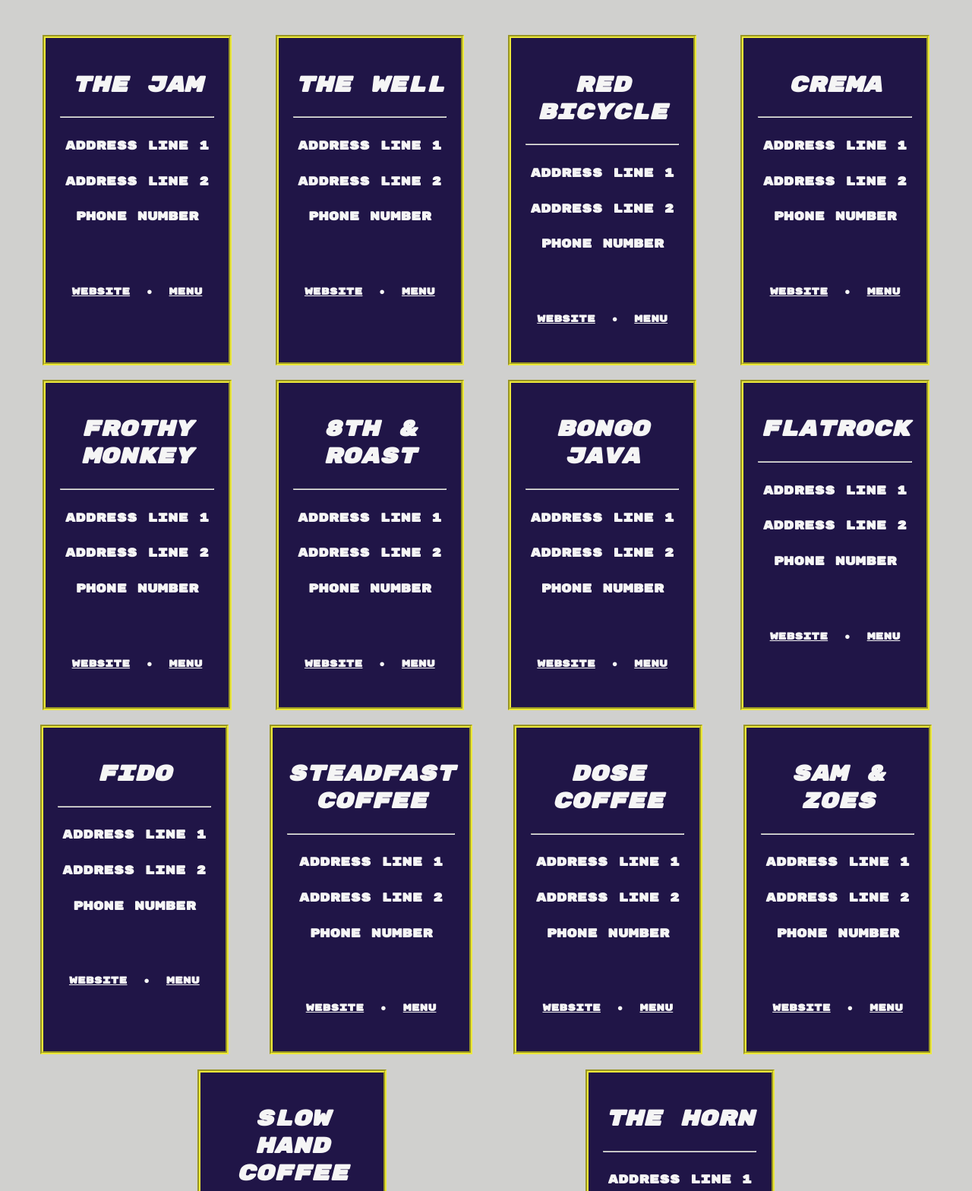
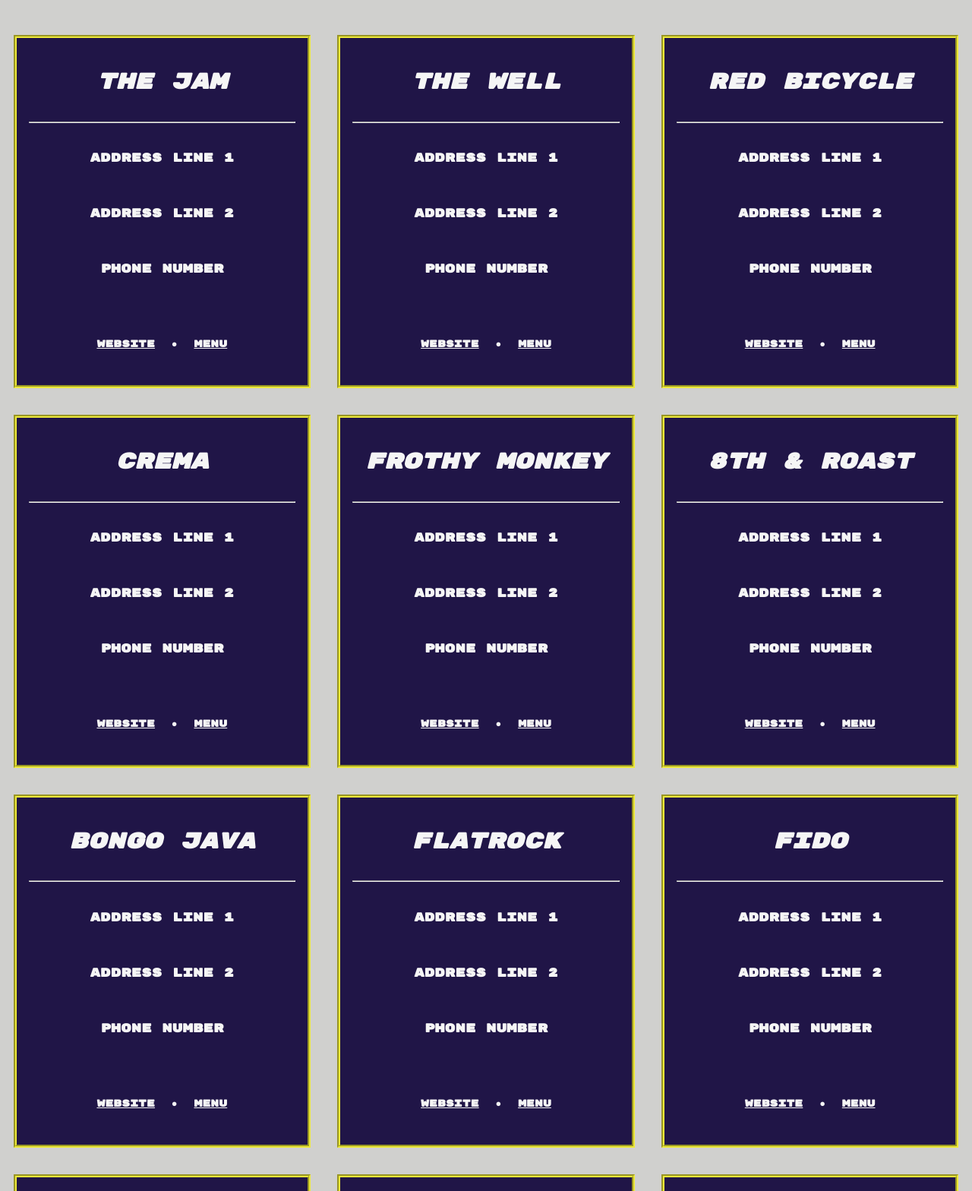
Before and after one commit to gradyrobbins/CoffeeHousesNashville, a plain HTML site: page index.html in a window 1280 px wide. Shown: the part 272-1840 px from the top of the page at 76% size. Drawn offline with Linux system fonts and the light colour scheme; a web font is replaced by a local one.

Commit message:
wrap a div around a <br/> hack when justifycontent=column

```diff
--- a/index.html
+++ b/index.html
@@ -15,24 +15,44 @@
   <h1 class="pageHeader"><span style='font-size:100px;'>&nbsp;&#9749;&nbsp;</span>Coffee Houses of Nashville<span style='font-size:100px;'>&nbsp;&#9749;&nbsp;</span></h1>
 
 <br/>
-<article class="list">
-  <section class="shop"><h2><em>The Jam</em></h2><hr><h5>address line 1</h5><h5>address line 2</h5><h5> phone number</h5><br/><h6> <a href="https://www.google.com/images" target="_blank">website</a>&nbsp;&nbsp;&#9679;&nbsp;&nbsp;<a href="www.google.com">menu</a></h6> </section>
-  <section class="shop"><h2><em>The Well</em></h2><hr><h5>address line 1</h5><h5>address line 2</h5><h5> phone number</h5><br/><h6> <a href="https://www.google.com/images" target="_blank">website</a>&nbsp;&nbsp;&#9679;&nbsp;&nbsp;<a href="www.google.com">menu</a></h6></section>
-  <section class="shop"><h2><em>Red Bicycle</em></h2><hr><h5>address line 1</h5><h5>address line 2</h5><h5> phone number</h5><br/><h6> <a href="https://www.google.com/images" target="_blank">website</a>&nbsp;&nbsp;&#9679;&nbsp;&nbsp;<a href="www.google.com">menu</a></h6></section>
-  <section class="shop"><h2><em>Crema</em></h2><hr><h5>address line 1</h5><h5>address line 2</h5><h5> phone number</h5><br/><h6> <a href="https://www.google.com/images" target="_blank">website</a>&nbsp;&nbsp;&#9679;&nbsp;&nbsp;<a href="www.google.com">menu</a></h6></section>
-  <section class="shop"><h2><em>Frothy Monkey</em></h2><hr><h5>address line 1</h5><h5>address line 2</h5><h5> phone number</h5><br/><h6> <a href="https://www.google.com/images" target="_blank">website</a>&nbsp;&nbsp;&#9679;&nbsp;&nbsp;<a href="www.google.com">menu</a></h6></section>
-  <section class="shop"><h2><em>8th &amp; Roast</em></h2><hr><h5>address line 1</h5><h5>address line 2</h5><h5> phone number</h5><br/><h6> <a href="https://www.google.com/images" target="_blank">website</a>&nbsp;&nbsp;&#9679;&nbsp;&nbsp;<a href="www.google.com">menu</a></h6></section>
-  <section class="shop"><h2><em>Bongo Java</em></h2><hr><h5>address line 1</h5><h5>address line 2</h5><h5> phone number</h5><br/><h6> <a href="https://www.google.com/images" target="_blank">website</a>&nbsp;&nbsp;&#9679;&nbsp;&nbsp;<a href="www.google.com">menu</a></h6></section>
-  <section class="shop"><h2><em>Flatrock</em></h2><hr><h5>address line 1</h5><h5>address line 2</h5><h5> phone number</h5><br/><h6> <a href="https://www.google.com/images" target="_blank">website</a>&nbsp;&nbsp;&#9679;&nbsp;&nbsp;<a href="www.google.com">menu</a></h6></section>
-  <section class="shop"><h2><em>Fido</em></h2><hr><h5>address line 1</h5><h5>address line 2</h5><h5> phone number</h5><br/><h6> <a href="https://www.google.com/images" target="_blank">website</a>&nbsp;&nbsp;&#9679;&nbsp;&nbsp;<a href="www.google.com">menu</a></h6></section>
-  <section class="shop"><h2><em>Steadfast Coffee</em></h2><hr><h5>address line 1</h5><h5>address line 2</h5><h5> phone number</h5><br/><h6> <a href="https://www.google.com/images" target="_blank">website</a>&nbsp;&nbsp;&#9679;&nbsp;&nbsp;<a href="www.google.com">menu</a></h6></section>
-  <section class="shop"><h2><em>Dose Coffee</em></h2><hr><h5>address line 1</h5><h5>address line 2</h5><h5> phone number</h5><br/><h6> <a href="https://www.google.com/images" target="_blank">website</a>&nbsp;&nbsp;&#9679;&nbsp;&nbsp;<a href="www.google.com">menu</a></h6></section>
-  <section class="shop"><h2><em>Sam &amp; Zoes</em></h2><hr><h5>address line 1</h5><h5>address line 2</h5><h5> phone number</h5><br/><h6> <a href="https://www.google.com/images" target="_blank">website</a>&nbsp;&nbsp;&#9679;&nbsp;&nbsp;<a href="www.google.com">menu</a></h6></section>
-  <section class="shop"><h2><em>Slow Hand Coffee</em></h2><hr><h5>address line 1</h5><h5>address line 2</h5><h5> phone number</h5><br/><h6> <a href="https://www.google.com/images" target="_blank">website</a>&nbsp;&nbsp;&#9679;&nbsp;&nbsp;<a href="www.google.com">menu</a></h6></section>
-  <section class="shop"><h2><em>The Horn</em></h2><hr><h5>address line 1</h5><h5>address line 2</h5><h5> phone number</h5><br/><h6> <a href="https://www.google.com/images" target="_blank">website</a>&nbsp;&nbsp;&#9679;&nbsp;&nbsp;<a href="www.google.com">menu</a></h6></section>
+<article class="parent list">
+  <section class="shop"><h2><em>The Jam</em></h2><div><hr/></div><h5>address line 1</h5><h5>address line 2</h5><h5> phone number</h5><br/><h6> <a href="https://www.google.com/images" target="_blank">website</a>&nbsp;&nbsp;&#9679;&nbsp;&nbsp;<a href="www.google.com">menu</a></h6> </section>
+  <section class="shop"><h2><em>The Well</em></h2><div><hr/></div><h5>address line 1</h5><h5>address line 2</h5><h5> phone number</h5><br/><h6> <a href="https://www.google.com/images" target="_blank">website</a>&nbsp;&nbsp;&#9679;&nbsp;&nbsp;<a href="www.google.com">menu</a></h6></section>
+  <section class="shop"><h2><em>Red Bicycle</em></h2><div><hr/></div><h5>address line 1</h5><h5>address line 2</h5><h5> phone number</h5><br/><h6> <a href="https://www.google.com/images" target="_blank">website</a>&nbsp;&nbsp;&#9679;&nbsp;&nbsp;<a href="www.google.com">menu</a></h6></section>
+  <section class="shop"><h2><em>Crema</em></h2><div><hr/></div><h5>address line 1</h5><h5>address line 2</h5><h5> phone number</h5><br/><h6> <a href="https://www.google.com/images" target="_blank">website</a>&nbsp;&nbsp;&#9679;&nbsp;&nbsp;<a href="www.google.com">menu</a></h6></section>
+  <section class="shop"><h2><em>Frothy Monkey</em></h2><div><hr/></div><h5>address line 1</h5><h5>address line 2</h5><h5> phone number</h5><br/><h6> <a href="https://www.google.com/images" target="_blank">website</a>&nbsp;&nbsp;&#9679;&nbsp;&nbsp;<a href="www.google.com">menu</a></h6></section>
+  <section class="shop"><h2><em>8th &amp; Roast</em></h2><div><hr/></div><h5>address line 1</h5><h5>address line 2</h5><h5> phone number</h5><br/><h6> <a href="https://www.google.com/images" target="_blank">website</a>&nbsp;&nbsp;&#9679;&nbsp;&nbsp;<a href="www.google.com">menu</a></h6></section>
+  <section class="shop"><h2><em>Bongo Java</em></h2><div><hr/></div><h5>address line 1</h5><h5>address line 2</h5><h5> phone number</h5><br/><h6> <a href="https://www.google.com/images" target="_blank">website</a>&nbsp;&nbsp;&#9679;&nbsp;&nbsp;<a href="www.google.com">menu</a></h6></section>
+  <section class="shop"><h2><em>Flatrock</em></h2><div><hr/></div><h5>address line 1</h5><h5>address line 2</h5><h5> phone number</h5><br/><h6> <a href="https://www.google.com/images" target="_blank">website</a>&nbsp;&nbsp;&#9679;&nbsp;&nbsp;<a href="www.google.com">menu</a></h6></section>
+  <section class="shop"><h2><em>Fido</em></h2><div><hr/></div><h5>address line 1</h5><h5>address line 2</h5><h5> phone number</h5><br/><h6> <a href="https://www.google.com/images" target="_blank">website</a>&nbsp;&nbsp;&#9679;&nbsp;&nbsp;<a href="www.google.com">menu</a></h6></section>
+  <section class="shop"><h2><em>Steadfast Coffee</em></h2><div><hr/></div><h5>address line 1</h5><h5>address line 2</h5><h5> phone number</h5><br/><h6> <a href="https://www.google.com/images" target="_blank">website</a>&nbsp;&nbsp;&#9679;&nbsp;&nbsp;<a href="www.google.com">menu</a></h6></section>
+  <section class="shop"><h2><em>Dose Coffee</em></h2><div><hr/></div><h5>address line 1</h5><h5>address line 2</h5><h5> phone number</h5><br/><h6> <a href="https://www.google.com/images" target="_blank">website</a>&nbsp;&nbsp;&#9679;&nbsp;&nbsp;<a href="www.google.com">menu</a></h6></section>
+  <section class="shop"><h2><em>Sam &amp; Zoes</em></h2><div><hr/></div><h5>address line 1</h5><h5>address line 2</h5><h5> phone number</h5><br/><h6> <a href="https://www.google.com/images" target="_blank">website</a>&nbsp;&nbsp;&#9679;&nbsp;&nbsp;<a href="www.google.com">menu</a></h6></section>
+  <section class="shop"><h2><em>Slow Hand Coffee</em></h2><div><hr/></div><h5>address line 1</h5><h5>address line 2</h5><h5> phone number</h5><br/><h6> <a href="https://www.google.com/images" target="_blank">website</a>&nbsp;&nbsp;&#9679;&nbsp;&nbsp;<a href="www.google.com">menu</a></h6></section>
+  <section class="shop"><h2><em>The Horn</em></h2><div><hr/></div><h5>address line 1</h5><h5>address line 2</h5><h5> phone number</h5><br/><h6> <a href="https://www.google.com/images" target="_blank">website</a>&nbsp;&nbsp;&#9679;&nbsp;&nbsp;<a href="www.google.com">menu</a></h6></section>
+  <section class="shop">
+      <h2><em>The Horn2</em></h2>
+      <p contenteditable>Medium length description with a few more words here.</p>
+      <div class="visual pink"></div>
+  </section>
+  <section class="shop">
+     <h2><em>The Horn3</em></h2><hr>
+      <p contenteditable>Long Description. Lorem ipsum dolor sit, amet consectetur adipisicing elit.</p>
+      <div class="visual blue"></div>
+    </div>
+  </section>
+  <section class="shop">
+      <h2><em>The Horn4</em></h2><hr>
+      <p contenteditable>Short Description.</p>
+      <div class="visual green"></div>
+    </div>
+    </div>
+  </section>
 </article>
 
-  <footer></footer>
+
+
+  <footer>&copy;2020 </footer>
 
   <script src="main.js"></script>
 </body>
--- a/shop.css
+++ b/shop.css
@@ -3,10 +3,13 @@
 Add an address, phone number, website link, and menu link to each coffee house (you may use mock/fake data). */
 
 .shop {
+    display: flex;
+    flex-direction: column;
     flex-basis: 16%;
-    padding: 1em;
+    padding: 1rem;
     margin: 0.5em;
     text-align: center;
+    justify-content: space-between;
     background-color: #201547;
     border: solid 4px #EDE939;
     border-style: groove;
@@ -31,3 +34,32 @@ a {
 a:visited {
     color: #8aDA55;
 }
+
+.parent {
+    height: auto;
+    display: grid;
+    grid-gap: 1rem;
+    grid-template-columns: repeat(3, 1fr);
+}
+
+.visual {
+    height: 100px;
+    width: 100%;
+    border: 2px solid red;
+}
+
+h3 {
+    margin: 0
+}
+
+.pink {
+    background-color: pink;
+}
+
+.blue {
+    background-color: blue;
+}
+
+.green {
+    background-color: green;
+}
--- a/styles.css
+++ b/styles.css
@@ -1,18 +1,22 @@
 @import "shop.css";
+body {
+    background-color: #D0D0CE;
+}
 
-
-
-body {
-background-color: #D0D0CE;
-}
 .pageHeader {
     text-align: center;
     color: #201547;
     font-family: 'Rubik Mono One', sans-serif;
     font-size: xx-large;
 }
+
 .list {
     display: flex;
     flex-wrap: wrap;
     justify-content: space-evenly;
+    align-content: space-between;
+    /* height: auto;
+    display: grid;
+    grid-gap: 1rem;
+    grid-template-columns: repeat(3, 1fr); */
 }
```
